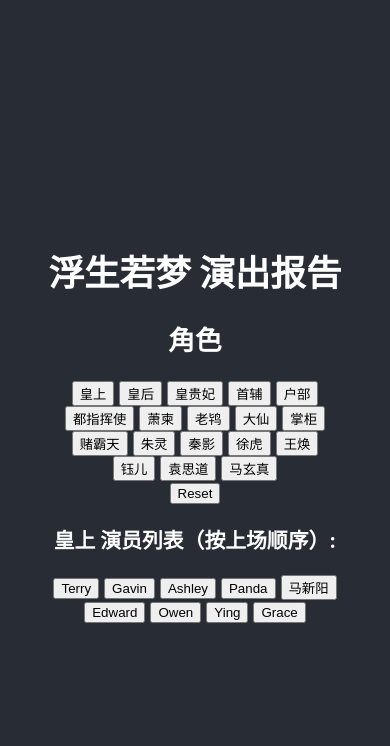
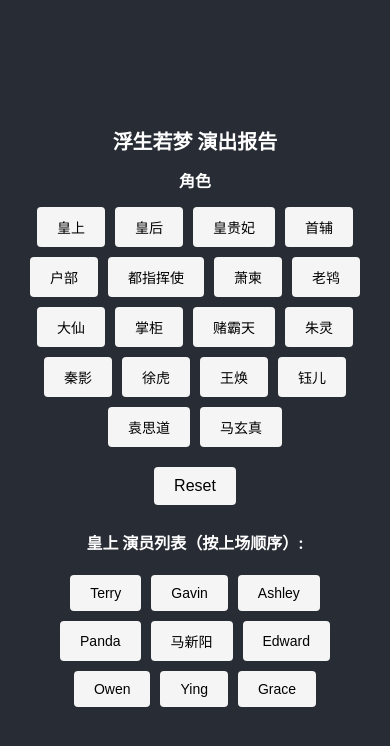
Before and after one commit to TiaZHOU/fsrm_ui, a React (Create React App) app: page / in a window 390 px wide. Both pictures are taken after a click on the button "皇上". Shown: the top 746 px of the page. Built offline with nearby package versions, Linux system fonts and the light colour scheme.

Commit message:
bug fix/ mobile friendly

```diff
--- /dev/null
+++ b/src/components/ActorDetails.css
@@ -0,0 +1,47 @@
+.actor-details-container {
+    padding: 20px;
+}
+
+h1 {
+    font-size: 24px;
+    margin-bottom: 10px;
+}
+
+h2 {
+    font-size: 18px;
+    margin-bottom: 10px;
+}
+
+h6 {
+    font-size: 14px;
+    margin-bottom: 10px;
+}
+
+ul {
+    margin-top: 10px;
+    margin-bottom: 20px;
+    padding-left: 20px;
+}
+
+li {
+    font-size: 16px;
+    margin-bottom: 5px;
+}
+
+@media screen and (max-width: 600px) {
+    h1 {
+        font-size: 20px;
+    }
+
+    h2 {
+        font-size: 16px;
+    }
+
+    h6 {
+        font-size: 12px;
+    }
+
+    li {
+        font-size: 14px;
+    }
+}
--- /dev/null
+++ b/src/components/RoleFilter.css
@@ -0,0 +1,111 @@
+.role-filter-container {
+    padding: 20px;
+}
+
+.header {
+    text-align: center;
+}
+
+h1 {
+    font-size: 24px;
+    margin-bottom: 10px;
+}
+
+h2 {
+    font-size: 18px;
+    margin-bottom: 10px;
+}
+
+.role-buttons-container {
+    display: flex;
+    flex-wrap: wrap;
+    justify-content: center;
+    margin-bottom: 10px;
+}
+
+button {
+    padding: 10px 20px;
+    margin: 5px;
+    font-size: 16px;
+    background-color: #f5f5f5;
+    border: none;
+    border-radius: 4px;
+    cursor: pointer;
+}
+
+.reset-button {
+    padding: 10px 20px;
+    font-size: 16px;
+    background-color: #f5f5f5;
+    border: none;
+    border-radius: 4px;
+    cursor: pointer;
+}
+
+.actor-list-heading {
+    font-size: 18px;
+    margin-top: 20px;
+}
+
+.actor-buttons-container {
+    display: flex;
+    flex-wrap: wrap;
+    justify-content: center;
+    margin-bottom: 20px;
+}
+
+.ActorDetails {
+    padding: 20px;
+}
+
+h1 {
+    font-size: 24px;
+    margin-bottom: 10px;
+}
+
+h2 {
+    font-size: 18px;
+    margin-bottom: 10px;
+}
+
+h6 {
+    font-size: 14px;
+    margin-bottom: 10px;
+}
+
+ul {
+    margin-top: 10px;
+    margin-bottom: 20px;
+    padding-left: 20px;
+}
+
+li {
+    font-size: 16px;
+    margin-bottom: 5px;
+}
+
+@media screen and (max-width: 600px) {
+    h1 {
+        font-size: 20px;
+    }
+
+    h2 {
+        font-size: 16px;
+    }
+
+    h6 {
+        font-size: 12px;
+    }
+
+    button {
+        font-size: 14px;
+    }
+
+    .actor-list-heading {
+        font-size: 16px;
+    }
+
+    li {
+        font-size: 14px;
+    }
+}
--- a/src/components/RoleFilter.js
+++ b/src/components/RoleFilter.js
@@ -1,6 +1,8 @@
 import React, { useState, useEffect } from 'react';
 import data from '../data/data.json';
-import ActorDetails from "./ShowTable";
+import ActorDetails from './ShowTable';
+import './RoleFilter.css';
+
 const RoleFilter = () => {
     const [selectedRole, setSelectedRole] = useState(null);
     const [filteredActors, setFilteredActors] = useState([]);
@@ -16,9 +18,9 @@ const RoleFilter = () => {
             });
         });
         setRoles([...rolesSet]);
-    }, [ filteredActors]);
+    }, [filteredActors]);
 
-    const handleRoleClick = (role) => {
+    const handleRoleClick = role => {
         setSelectedRole(role);
         const actors = new Set();
         data.forEach(show => {
@@ -32,42 +34,44 @@ const RoleFilter = () => {
         setFilteredActors([...actors]);
     };
 
-    const handleActorClick = (actor) => {
+    const handleActorClick = actor => {
         setSelectedActor(actor);
-    }
+    };
 
     return (
-        <div>
-            <div>
+        <div className="role-filter-container">
+            <div className="header">
                 <h1>浮生若梦 演出报告</h1>
                 <h2>角色</h2>
-                {roles.map((role, index) => (
-                    <React.Fragment key={role}>
-                        <button onClick={() => handleRoleClick(role)}>
+            </div>
+            <div className="role-buttons-container">
+                {roles.map((role) => (
+                    <button key={role} onClick={() => handleRoleClick(role)}>
                         {role}
                     </button>
-                        <text> </text>
-                        {(index + 1) % 5 === 0 && <br />}
-                    </React.Fragment>
                 ))}
             </div>
-            <button onClick={()=>{
-                setSelectedRole();
-                setSelectedActor();
+            <button
+                className="reset-button"
+                onClick={() => {
+                    setSelectedRole(null);
+                    setSelectedActor(null);
                     setRoles([]);
-                setFilteredActors([])}}>
-                Reset</button>
-            {selectedRole && <h3> {selectedRole} 演员列表（按上场顺序）:</h3>}
-            {filteredActors.map((actor, index) =>(
-                    <React.Fragment key={actor}>
-                        <button onClick={() => handleActorClick(actor)}>
+                    setFilteredActors([]);
+                }}
+            >
+                Reset
+            </button>
+            {selectedRole && (
+                <h3 className="actor-list-heading">{selectedRole} 演员列表（按上场顺序）:</h3>
+            )}
+            <div className="actor-buttons-container">
+                {filteredActors.map((actor) => (
+                    <button key={actor} onClick={() => handleActorClick(actor)}>
                         {actor}
                     </button>
-                        <text> </text>
-                        {(index + 1) % 5 === 0 && <br />}
-                    </React.Fragment>
-                ) )}
-
+                ))}
+            </div>
             {selectedActor && <ActorDetails actor={selectedActor} data={data} />}
         </div>
     );
--- a/src/components/ShowTable.js
+++ b/src/components/ShowTable.js
@@ -1,8 +1,5 @@
 import React, { useState, useEffect } from 'react';
-
-
-// Assuming data is imported from a local json file
-// import data from './data.json';
+import './ActorDetails.css';
 
 const ActorDetails = ({ actor, data }) => {
     const [details, setDetails] = useState({
@@ -13,7 +10,7 @@ const ActorDetails = ({ actor, data }) => {
         roleCounts: {},
         mostWorkedWith: '',
         servingCount: 0,
-        neverWorkedWith: []
+        neverWorkedWith: [],
     });
 
     useEffect(() => {
@@ -22,11 +19,11 @@ const ActorDetails = ({ actor, data }) => {
         const actorShows = data.filter(show => {
             let cast = Object.values(show.cast).includes(actor);
             let serving = Object.values(show.serving).includes(actor);
-            if(serving) servingCount[actor]++;
-            if(cast) {
+            if (serving) servingCount[actor]++;
+            if (cast) {
                 Object.keys(show.cast).forEach(role => {
-                    if(show.cast[role] === actor) {
-                        if(roleCounts[role]) roleCounts[role]++;
+                    if (show.cast[role] === actor) {
+                        if (roleCounts[role]) roleCounts[role]++;
                         else roleCounts[role] = 1;
                     }
                 });
@@ -37,38 +34,54 @@ const ActorDetails = ({ actor, data }) => {
         const actorsWorkedWith = {};
         actorShows.forEach(show => {
             Object.values(show.cast).forEach(name => {
-                    if(actorsWorkedWith[name]) actorsWorkedWith[name]++;
-                    else actorsWorkedWith[name] = 1;
+                if (actorsWorkedWith[name]) actorsWorkedWith[name]++;
+                else actorsWorkedWith[name] = 1;
             });
         });
 
         let mostWorkedWith = '';
         let maxShowsTogether = 0;
         Object.keys(actorsWorkedWith).forEach(name => {
-            if(actorsWorkedWith[name] >= maxShowsTogether) {
+            if (actorsWorkedWith[name] >= maxShowsTogether) {
                 maxShowsTogether = actorsWorkedWith[name];
                 mostWorkedWith = name;
             }
         });
 
         const allActors = new Set();
-        data.forEach(show => Object.values(show.cast).forEach(name => allActors.add(name)));
-        const neverWorkedWith = Array.from(allActors).filter(name => !actorsWorkedWith[name]);
+        data.forEach(show =>
+            Object.values(show.cast).forEach(name => allActors.add(name))
+        );
+        const neverWorkedWith = Array.from(allActors).filter(
+            name => !actorsWorkedWith[name]
+        );
+
+
+        const mostWorkedWithList = Object.entries(actorsWorkedWith)
+            .sort((a, b) => b[1] - a[1])
+            .map(([name, count]) => `${name} (${count} 场)`);
+
+        //get first 5 elements of mostWorkedWithList
+        mostWorkedWith = mostWorkedWithList.slice(2, 5).join('');
 
         setDetails({
             showCount: actorShows.length,
             firstDay: actorShows[0]?.date,
-            lastDay: actorShows[actorShows.length - 1]?.date,
-            daysBetween: Math.round((new Date(actorShows[actorShows.length - 1]?.date) - new Date(actorShows[0]?.date)) / (1000 * 60 * 60 * 24)),
+            lastDay: actorShows.reduce((prev, current) => (new Date(prev?.date) > new Date(current?.date) ? prev : current))?.date,
+            daysBetween: Math.round(
+                (new Date(actorShows[actorShows.length - 1]?.date) -
+                    new Date(actorShows[0]?.date)) /
+                (1000 * 60 * 60 * 24)
+            ),
             roleCounts,
             mostWorkedWith: mostWorkedWith,
             servingCount: servingCount[actor],
-            neverWorkedWith
+            neverWorkedWith,
         });
     }, [actor, data]);
 
     return (
-        <div>
+        <div className="actor-details-container">
             <h1>{actor}</h1>
             <h6>（统计来源为所有排班表中的正式场次，不包含排练、内测、跟场）</h6>
             <h2>在过去的 {data.length} 场演出中</h2>
@@ -79,21 +92,30 @@ const ActorDetails = ({ actor, data }) => {
             <h2>角色统计:</h2>
             <h6>-灵殒（徐虎，袁思道）与浮生若梦分开统计，商海角色和浮生若梦一起统计-</h6>
             <ul>
-                {Object.entries(details.roleCounts).map(([role, count]) => <li key={role}>{role}: {count} 场</li>)}
+                {Object.entries(details.roleCounts).map(([role, count]) => (
+                    <li key={role}>
+                        {role}: {count} 场
+                    </li>
+                ))}
             </ul>
-            {details.servingCount >0 && <li>前台: {details.servingCount} 场</li>}
+            {details.servingCount > 0 && (
+                <li>前台: {details.servingCount} 场</li>
+            )}
+            <h2>与你合作最多的演员:</h2>
+            <h2>
+                {details.mostWorkedWith}
+            </h2>
             <h2>很遗憾，有很多人还没有合作过:</h2>
             <ul>
-                {details.neverWorkedWith.map((actor,index) =>(
+                {details.neverWorkedWith.map((actor, index) => (
                     <React.Fragment key={actor}>
-                        <text key={actor}>{actor}  </text>
-                     {(index + 1) % 5 === 0 && <br />}
-                    </React.Fragment>)
-            )}
+                        <text key={actor}>{actor} </text>
+                        {(index + 1) % 5 === 0 && <br />}
+                    </React.Fragment>
+                ))}
             </ul>
-
         </div>
     );
-}
+};
 
 export default ActorDetails;
```
Also changed, not shown: 1 other file (tests, documents, lock files or other folders). Lines whose indentation alone changed are shown as unchanged.
